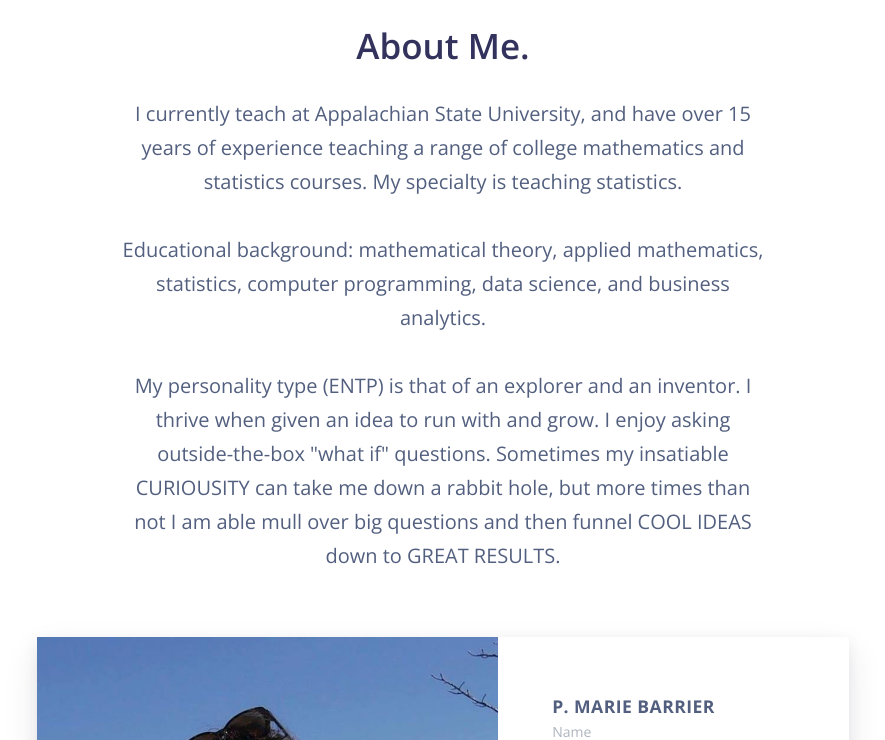
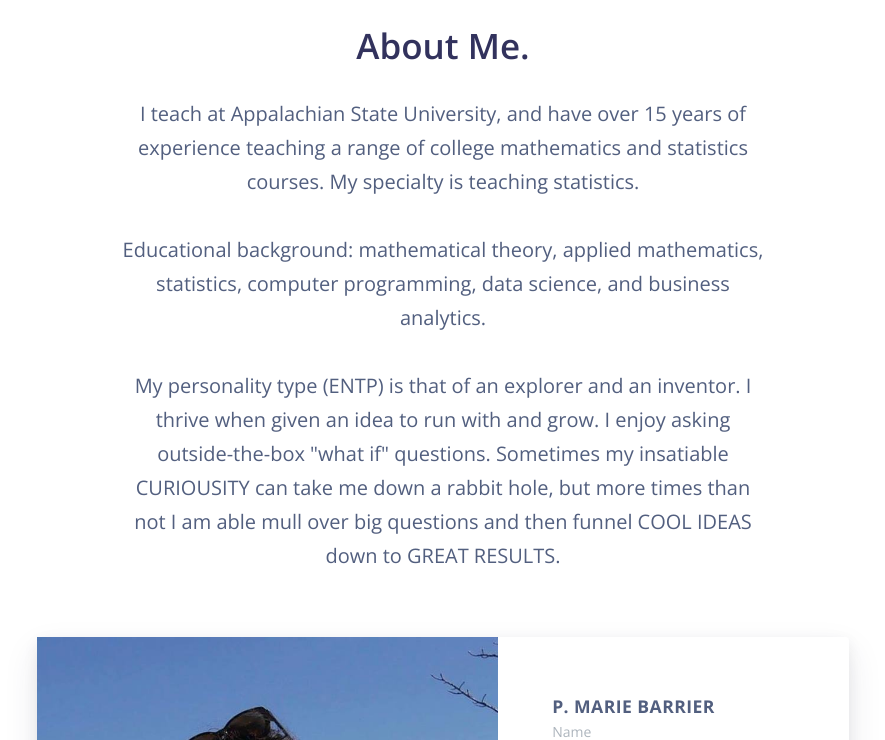
Before and after one commit to patriciamariebarrier/patriciamariebarrier.github.io, a Jekyll site: the page built from _pages/about.md, in a window 1280 px wide and 900 px high, scrolled down 384 px, cut to the strip 160-900 px from the top of the window. Shown: the whole strip, without its empty margins (197-1082 px from the left). Built offline with Jekyll 4.4.1, drawn with Linux system fonts in a browser that asks for light colours; nearby versions of some CDN libraries.

Commit message:
Update team-carousel-4.html

```diff
--- a/_includes/components/teams/team-carousel-4.html
+++ b/_includes/components/teams/team-carousel-4.html
@@ -3,7 +3,7 @@
     <div class="row">
       <div class="col-md-8 mx-auto text-center mb-5">
         <h3 class="display-3">About Me. </h3>
-        <p class="lead">I currently teach at Appalachian State University, and have over 15 years of experience teaching a range of college mathematics and statistics courses. My specialty is teaching statistics. <br> <br>Educational background: mathematical theory, applied mathematics, statistics, computer programming, data science, and business analytics. <br> <br>My personality type (ENTP) is that of an explorer and an inventor. I thrive when given an idea to run with and grow. I enjoy asking outside-the-box "what if" questions. Sometimes my insatiable CURIOUSITY can take me down a rabbit hole, but more times than not I am able mull over big questions and then funnel COOL IDEAS down to GREAT RESULTS.
+        <p class="lead">I teach at Appalachian State University, and have over 15 years of experience teaching a range of college mathematics and statistics courses. My specialty is teaching statistics. <br> <br>Educational background: mathematical theory, applied mathematics, statistics, computer programming, data science, and business analytics. <br> <br>My personality type (ENTP) is that of an explorer and an inventor. I thrive when given an idea to run with and grow. I enjoy asking outside-the-box "what if" questions. Sometimes my insatiable CURIOUSITY can take me down a rabbit hole, but more times than not I am able mull over big questions and then funnel COOL IDEAS down to GREAT RESULTS.
 
         </p>
       </div>
```
